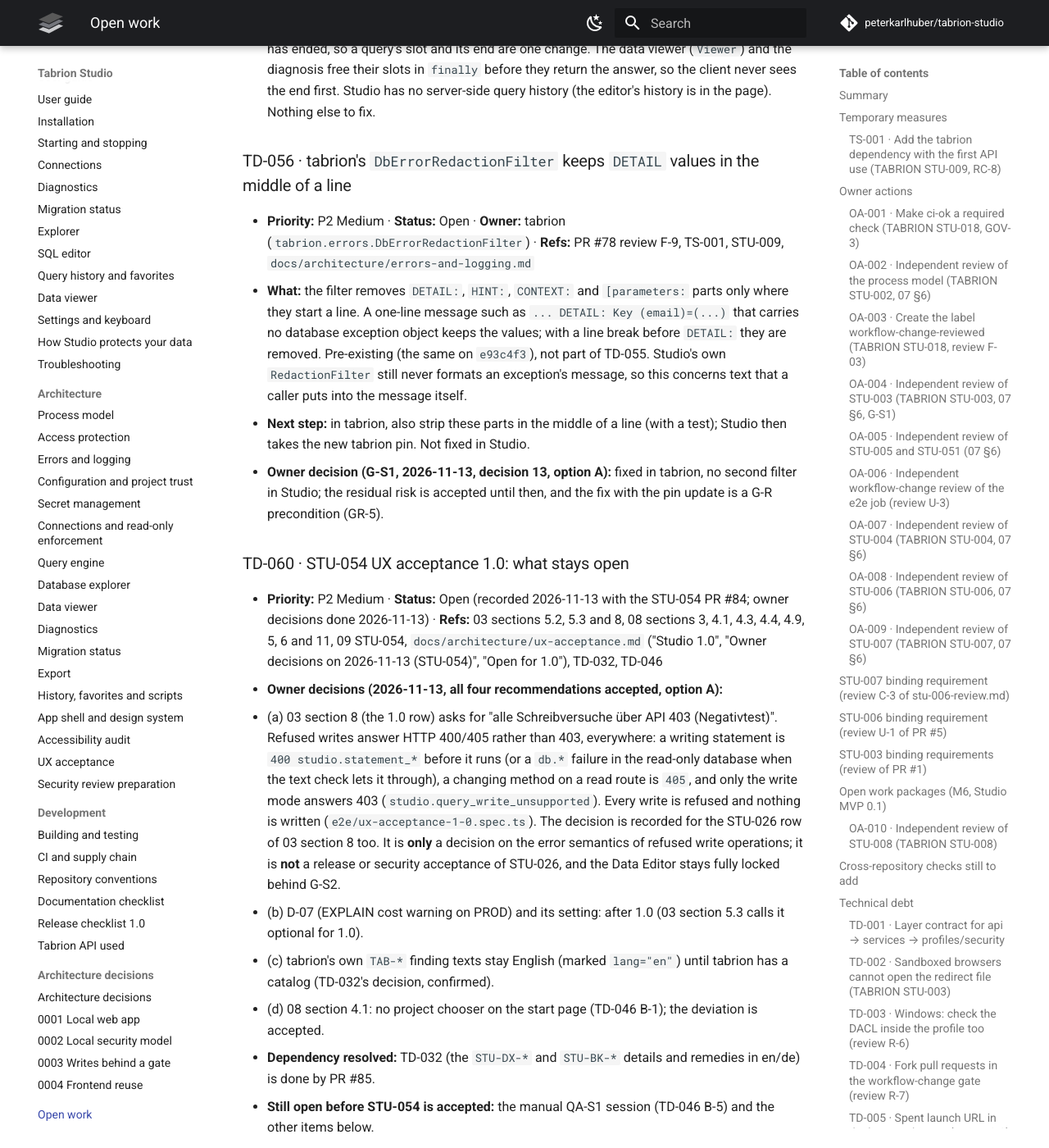
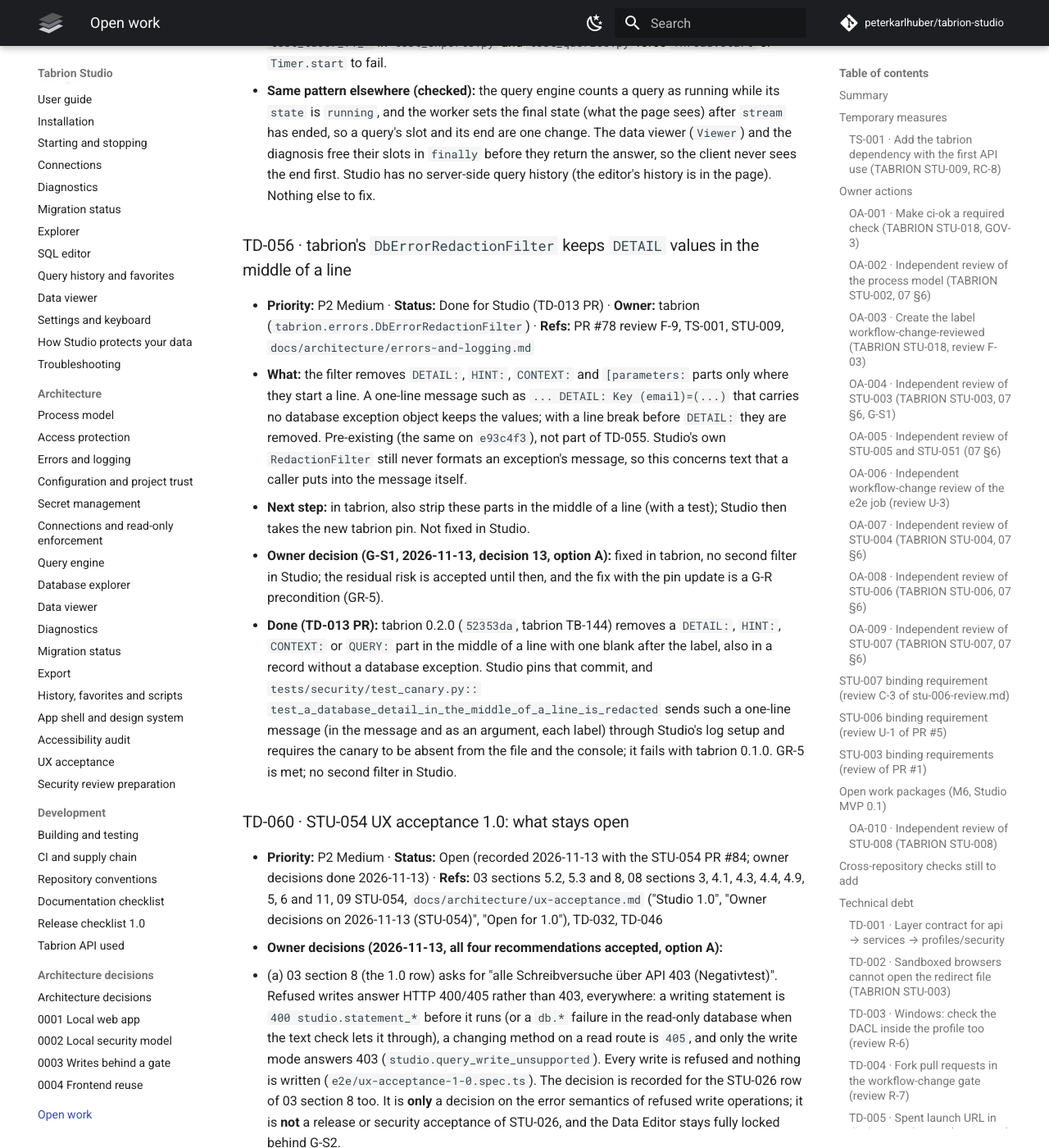
Before and after one commit to peterkarlhuber/tabrion-studio, an MkDocs documentation site: the page built from docs/TODO.md, in a window 1280 px wide and 1400 px high, scrolled down 75272 px. Shown: the whole window at 82% size. Built offline with MkDocs 1.6.1 and Material for MkDocs 9.7.7, drawn with Linux system fonts in a browser that asks for light colours; comment, search, counter and statistics services are not loaded; some of the changed text lies outside the part shown.

Commit message:
TD-013 fix round (PR #91 review): TD-056 test, pinned-path test, wording
- L-1: canary test that a mid-line DETAIL/HINT/CONTEXT/QUERY part (one blank, no database
  exception) is redacted through Studio's log setup with tabrion 0.2.0 (fails with 0.1.0);
  TD-056 done for Studio, GR-5 met.
- L-2: non-superuser PostgreSQL test that search_path inside OpenConnection.inspect is
  CATALOG_SEARCH_PATH and the transaction is read-only (I-3); fails without the pin.
- L-3: the url_character texts speak only of the SQLite path; the PostgreSQL database
  name stays noted in TD-013.
- I-1: inspect's docstring says it does not go through _read.
- I-2: the guide says user profiles with such a path are skipped and shown with the issue.

Co-Authored-By: Claude Opus 5.5 <noreply@anthropic.com>
Claude-Session: https://claude.ai/code/session_011tY7TC7Nu5VGro3DJGJcv8

```diff
--- a/docs/TODO.md
+++ b/docs/TODO.md
@@ -74,7 +74,7 @@
 | TD-052 STU-023 ER diagram: what it leaves for later (the route `/c/:conn/schema` with the workspace, a diagram across schemas, column-to-column lines and cardinality marks, moving boxes, schemas of more than 1000 tables, the diagram in the reference-app E2E, Firefox and WebKit runs of the new specs only in CI) | P3 | Open (STU-023 PR) |
 | TD-050 Joint regression JR-N2: the real-server suite `e2e/backend.spec.ts` left a `studio-e2e-*` directory in the temp folder after every run (its `afterAll` only stopped the server) | P3 | Done (PR #68) |
 | TD-055 Test order: the canary `test_a_failing_lifespan_of_any_app_logs_no_traceback_text` failed after `tests/unit/test_server.py`, whose default `uvicorn.Config` left Uvicorn's own logging config (stderr handler, `propagate=False`) in the process; Studio's redaction now takes over Uvicorn's and asyncio's loggers, and every test restores their state; left: records of child loggers after a later `dictConfig` (not hit by `serve()`) | P2 | Done (PR #78) |
-| TD-056 tabrion's `DbErrorRedactionFilter` strips `DETAIL:` (with `HINT:`, `CONTEXT:`) only where it starts a line: a one-line message with `DETAIL:` in the middle and no database exception object keeps its values (owner: tabrion; PR #78 review F-9) | P2 | Open; a G-R precondition (G-S1 decision 13: fix in tabrion, then the new tabrion pin in Studio) |
+| TD-056 tabrion's `DbErrorRedactionFilter` strips `DETAIL:` (with `HINT:`, `CONTEXT:`) only where it starts a line: a one-line message with `DETAIL:` in the middle and no database exception object keeps its values (owner: tabrion; PR #78 review F-9) | P2 | Done for Studio (TD-013 PR: tabrion 0.2.0 has the fix, tabrion TB-144; Studio pins it and `test_a_database_detail_in_the_middle_of_a_line_is_redacted` checks it); G-R precondition GR-5 met |
 | TD-057 Export slot race: a client that started the next export on a connection right after reading the previous one to its end could get `studio.export_busy` (the worker freed the slot only after its last log line) | P2 | Done (PR #80) |
 | TD-058 STU-053 audit walk in WebKit: "explorer Policies tab: every Tab stop ... is in view" failed once in CI (PR #80, run 43405250149) with the selected tree row out of view; WebKit scrolls a newly focused element into view from a zero-delay timer, and the walk measured in the same task. Test race, no product bug; the walk now measures one task later | P2 | Done (PR #81) |
 | TD-061 STU-028 release SBOM: the macOS and Windows license records and `scripts/release_bom.py --strict` as a CI step (a `.github/` change); the inherited SPDX parenthesis gap of `check_licenses.py` (review L-6); a license record of a package the lock does not pin is ignored by `release_bom.py` (re-check R-1) | P2 | Done in PR #90 (its workflow-change review pending): the nightly jobs `license records (<system>)` and `release SBOM (strict)`, in nightly.yml and not in a required job (reason in the entry); L-6 and R-1 fixed with tests. Open: the first nightly run's result, attaching the files to a release (G-5, after G-R) |
@@ -1505,8 +1505,8 @@ and the server-side write flag (STU-ADR-0003) leave room for it.
 
 ### TD-056 · tabrion's `DbErrorRedactionFilter` keeps `DETAIL` values in the middle of a line
 
-- **Priority:** P2 Medium · **Status:** Open · **Owner:** tabrion (`tabrion.errors.DbErrorRedactionFilter`) ·
-  **Refs:** PR #78 review F-9, TS-001, STU-009, `docs/architecture/errors-and-logging.md`
+- **Priority:** P2 Medium · **Status:** Done for Studio (TD-013 PR) · **Owner:** tabrion
+  (`tabrion.errors.DbErrorRedactionFilter`) · **Refs:** PR #78 review F-9, TS-001, STU-009, `docs/architecture/errors-and-logging.md`
 - **What:** the filter removes `DETAIL:`, `HINT:`, `CONTEXT:` and `[parameters:` parts only where they start a line.
   A one-line message such as `... DETAIL: Key (email)=(...)` that carries no database exception object keeps the
   values; with a line break before `DETAIL:` they are removed. Pre-existing (the same on `e93c4f3`), not part of
@@ -1516,6 +1516,12 @@ and the server-side write flag (STU-ADR-0003) leave room for it.
   tabrion pin. Not fixed in Studio.
 - **Owner decision (G-S1, 2026-11-13, decision 13, option A):** fixed in tabrion, no second filter in Studio; the
   residual risk is accepted until then, and the fix with the pin update is a G-R precondition (GR-5).
+- **Done (TD-013 PR):** tabrion 0.2.0 (`52353da`, tabrion TB-144) removes a `DETAIL:`, `HINT:`, `CONTEXT:` or
+  `QUERY:` part in the middle of a line with one blank after the label, also in a record without a database
+  exception. Studio pins that commit, and `tests/security/test_canary.py::
+  test_a_database_detail_in_the_middle_of_a_line_is_redacted` sends such a one-line message (in the message and as
+  an argument, each label) through Studio's log setup and requires the canary to be absent from the file and the
+  console; it fails with tabrion 0.1.0. GR-5 is met; no second filter in Studio.
 
 ### TD-060 · STU-054 UX acceptance 1.0: what stays open
 
```
Also changed, not shown: CHANGELOG.md (+6 -1 lines), docs/architecture/configuration.md (+3 -2 lines), docs/architecture/errors-and-logging.md (+3 -2 lines), docs/development/release-checklist.md (+1 -1 lines), docs/guide/connections.md (+2 -0 lines), 5 other files.
